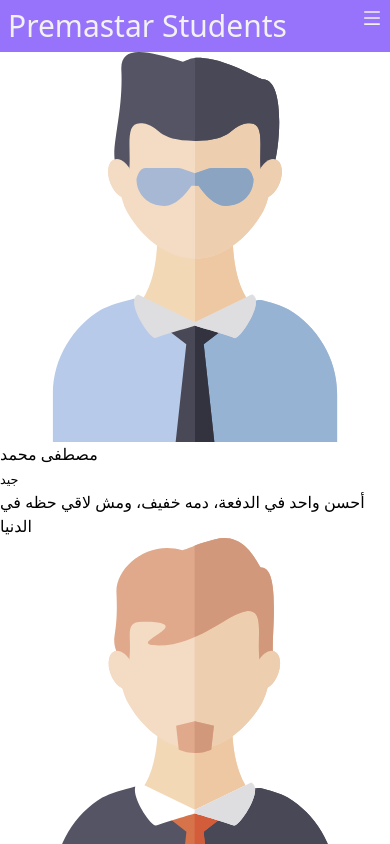
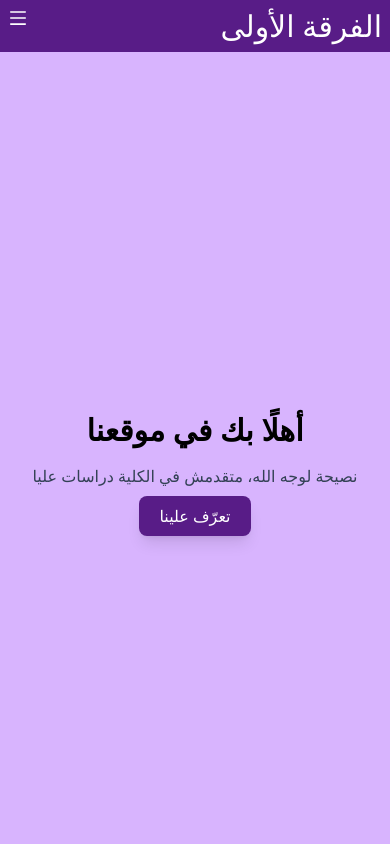
Before and after one commit to Moustafa-Mohammed/premaster-students-website, a React (Vite) app: page / in a window 390 px wide. Shown: the top 844 px of the page. Built offline with nearby package versions, Linux system fonts and the light colour scheme.

Commit message:
Created the Home component and changed the style

```diff
--- a/index.html
+++ b/index.html
@@ -1,13 +1,16 @@
 <!DOCTYPE html>
-<html lang="en">
+<html lang="en" dir="rtl">
+
   <head>
     <meta charset="UTF-8" />
     <link rel="icon" type="image/svg+xml" href="/src/favicon.svg" />
     <meta name="viewport" content="width=device-width, initial-scale=1.0" />
     <title>Vite App</title>
   </head>
+
   <body>
     <div id="root"></div>
     <script type="module" src="/src/main.jsx"></script>
   </body>
+
 </html>
--- a/package.json
+++ b/package.json
@@ -11,6 +11,7 @@
     "react": "^18.0.0",
     "react-dom": "^18.0.0",
     "react-icons": "^4.4.0",
+    "react-router-dom": "^6.3.0",
     "uniqid": "^5.4.0"
   },
   "devDependencies": {
--- a/src/App.jsx
+++ b/src/App.jsx
@@ -1,11 +1,17 @@
 import React from "react";
+import { Routes, Route } from "react-router-dom";
+import Home from "./components/Home";
 import List from "./components/List";
 import Navbar from "./components/Navbar";
 function App() {
   return (
-    <div className="bg-[] h-screen">
+    <div>
       <Navbar />
-      <List />
+      <Routes>
+        <Route path="/" element={<Home />} />
+        <Route path="about" element={<List />} />
+        <Route path="subjects" element={<List />} />
+      </Routes>
     </div>
   );
 }
--- a/src/components/Card.jsx
+++ b/src/components/Card.jsx
@@ -3,12 +3,23 @@ import React from "react";
 function Card({ student }) {
   const { name, GPA, description, imgURL } = student;
   return (
-    <div>
-      <img src={imgURL} alt={imgURL} />
-      <h4>{name}</h4>
-      <small>{GPA}</small>
-      <p>{description}</p>
-    </div>
+    <figure class="bg-purple-100 rounded-xl p-2 md:p-4 shadow-lg hover:scale-105 transition duration-300">
+      <img
+        class="w-24 h-24 rounded-full mx-auto shadow-xl bg-white"
+        src={imgURL}
+        alt=""
+      />
+      <div class="p-2 md:p-4 text-center space-y-4">
+        <figcaption class="font-medium">
+          <div class="text-sky-500 dark:text-sky-400">{name}</div>
+          <div class="text-slate-700 dark:text-slate-500">التقدير: {GPA}</div>
+        </figcaption>
+
+        <blockquote>
+          <p class="text-lg font-medium text-slate-800">{description}</p>
+        </blockquote>
+      </div>
+    </figure>
   );
 }
 
--- /dev/null
+++ b/src/components/Home.jsx
@@ -0,0 +1,21 @@
+import React from "react";
+import { NavLink } from "react-router-dom";
+
+function Home() {
+  return (
+    <div className="h-screen flex flex-col justify-center items-center bg-purple-300">
+      <h1 className="text-3xl mb-4 font-bold">أهلًا بك في موقعنا</h1>
+      <p className="text-slate-700">
+        نصيحة لوجه الله، متقدمش في الكلية دراسات عليا
+      </p>
+      <NavLink
+        to="/about"
+        className="px-5 py-2 shadow-lg bg-purple-900 text-white rounded-lg hover:bg-purple-800 transition hover:-translate-y-0.5 transform mt-2"
+      >
+        تعرّف علينا
+      </NavLink>
+    </div>
+  );
+}
+
+export default Home;
--- a/src/components/List.jsx
+++ b/src/components/List.jsx
@@ -4,7 +4,7 @@ import Card from "./Card";
 
 function List() {
   return (
-    <div>
+    <div className="container mx-auto p-8 md:p-6 grid sm:grid-cols-2 md:grid-cols-3 lg:grid-col-4 gap-8">
       {students.map((student) => {
         return <Card key={student.id} student={student} />;
       })}
--- a/src/components/Navbar.jsx
+++ b/src/components/Navbar.jsx
@@ -1,34 +1,44 @@
 import React, { useState } from "react";
 import { AiOutlineMenu, AiOutlineClose } from "react-icons/ai";
+import { NavLink } from "react-router-dom";
 
 const Navbar = () => {
   const [nav, setNav] = useState(false);
 
   const toggleNav = () => setNav(!nav);
   return (
-    <nav className="bg-indigo text-lightGray py-2">
+    <nav className="bg-purple-900 text-white py-2">
       <div className="container mx-auto px-2 flex flex-col md:flex-row md:justify-between md:items-center">
-        <h1 className="text-3xl">Premastar Students</h1>
+        <h1 className="text-3xl">الفرقة الأولى</h1>
         <ul
           className={`flex flex-col overflow-hidden items-center  ease-in-out duration-300  ${
             nav ? "h-screen" : "h-0"
-          } md:flex-row md:h-auto`}
+          } md:flex-row md:h-auto font-bold`}
         >
-          <li className="p-4 md:p-2">Home</li>
-          <li className="p-4 md:p-2">About</li>
-          <li className="p-4 md:p-2">Projects</li>
-          <li className="py-2 px-4 bg-white text-indigo md:p-2 rounded-md shadow">
-            Contact
-          </li>
+          <NavLink to="/" className="p-4 md:p-2 cursor-pointer">
+            الرئيسية
+          </NavLink>
+          <NavLink to="/about" className="p-4 md:p-2 cursor-pointer ">
+            تعرف علينا
+          </NavLink>
+          <NavLink to="/subjects" className="p-4 md:p-2 cursor-pointer">
+            المواد الدراسية
+          </NavLink>
+          <NavLink
+            to="/contact"
+            className="py-2 px-4 cursor-pointer bg-white text-purple-900  md:p-2 rounded-md shadow"
+          >
+            تواصل معنا
+          </NavLink>
         </ul>
-        <div className="md:hidden" onClick={toggleNav}>
+        <div className="fixed top-2 left-2 md:hidden" onClick={toggleNav}>
           <AiOutlineMenu
             size={20}
-            className={`fixed top-2 right-2 ${!nav ? "block" : "hidden"}`}
+            className={` ${!nav ? "block" : "hidden"}`}
           />
           <AiOutlineClose
             size={20}
-            className={`fixed top-2 right-2 ${nav ? "block" : "hidden"}`}
+            className={` ${nav ? "block" : "hidden"}`}
           />
         </div>
       </div>
--- a/src/data.js
+++ b/src/data.js
@@ -46,7 +46,7 @@ const students = [
     name: "شروق أشرف",
     GPA: "جيد",
     imgURL: Shorouk,
-    description: "بتحب الدكتورة ريهام، ومصطفى هيجيب لها شلل قريب",
+    description: "بتحب الدكتورة ريهام، والدكتور هيجيب لها شلل قريب",
   },
   {
     id: uniqid(),
--- a/src/main.jsx
+++ b/src/main.jsx
@@ -1,10 +1,13 @@
-import React from 'react'
-import ReactDOM from 'react-dom/client'
-import App from './App'
-import './index.css'
+import React from "react";
+import ReactDOM from "react-dom/client";
+import { BrowserRouter } from "react-router-dom";
+import App from "./App";
+import "./index.css";
 
-ReactDOM.createRoot(document.getElementById('root')).render(
+ReactDOM.createRoot(document.getElementById("root")).render(
   <React.StrictMode>
-    <App />
+    <BrowserRouter>
+      <App />
+    </BrowserRouter>
   </React.StrictMode>
-)
+);
--- a/tailwind.config.js
+++ b/tailwind.config.js
@@ -2,13 +2,6 @@
 module.exports = {
   content: ["./index.html", "./src/**/*.{js,ts,jsx,tsx}"],
   theme: {
-    colors: {
-      lightGray: "#F2F2F2",
-      blue: "#764AF1",
-      indigo: "#9772FB",
-      red: "#F32424",
-      white: "#ffffff",
-    },
     extend: {},
   },
   plugins: [],
```
Also changed, not shown: 1 other file (tests, documents, lock files or other folders).
